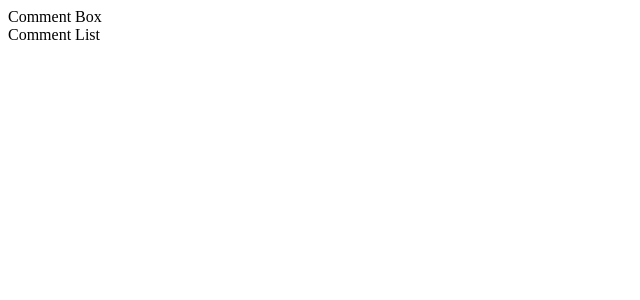
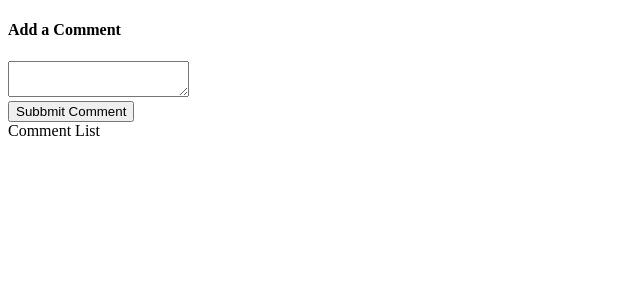
Before and after one commit to krystianknowak/testing, a React (Create React App) app: page / in a window 1280 px wide. Shown: the top 300 px of the page, without its empty margins (0-640 px from the left). Built offline with nearby package versions, Linux system fonts and the light colour scheme.

Commit message:
comment box class based

```diff
--- a/src/components/CommentBox.js
+++ b/src/components/CommentBox.js
@@ -1,9 +1,16 @@
-import React from 'react'
+import React, { Component } from "react";
 
-export default () => {
-  return (
-    <div>
-      Comment Box
-    </div>
-  )
+class CommentBox extends Component {
+  render() {
+    return (
+      <form>
+        <h4>Add a Comment</h4>
+        <textarea />
+        <div>
+          <button>Subbmit Comment</button>
+        </div>
+      </form>
+    );
+  }
 }
+export default CommentBox;
```
Also changed, not shown: 1 other file (tests, documents, lock files or other folders).
